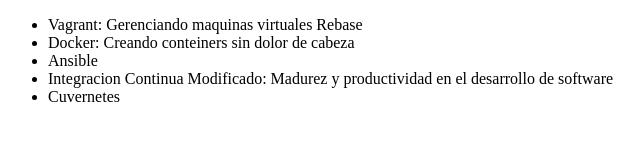
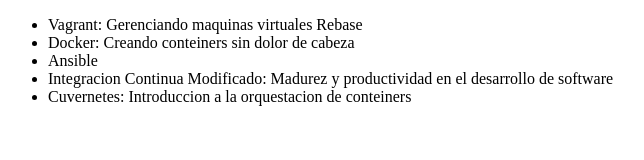
Before and after one commit to OswaldoChino/alura-git, a plain HTML site: page index.html in a window 1280 px wide. Shown: the whole page, without its empty margins (0-644 px from the left). Drawn offline with Linux system fonts and the light colour scheme.

Commit message:
modificando el nombre del cuso kubernetes

```diff
--- a/index.html
+++ b/index.html
@@ -12,7 +12,7 @@
         <li>Docker: Creando conteiners sin dolor de cabeza</li>
         <li>Ansible</li>
         <li>Integracion Continua Modificado: Madurez y productividad en el desarrollo de software</li>
-        <li>Cuvernetes</li>
+        <li>Cuvernetes: Introduccion a la orquestacion de conteiners</li>
 
     </ul>
 </body>
```
